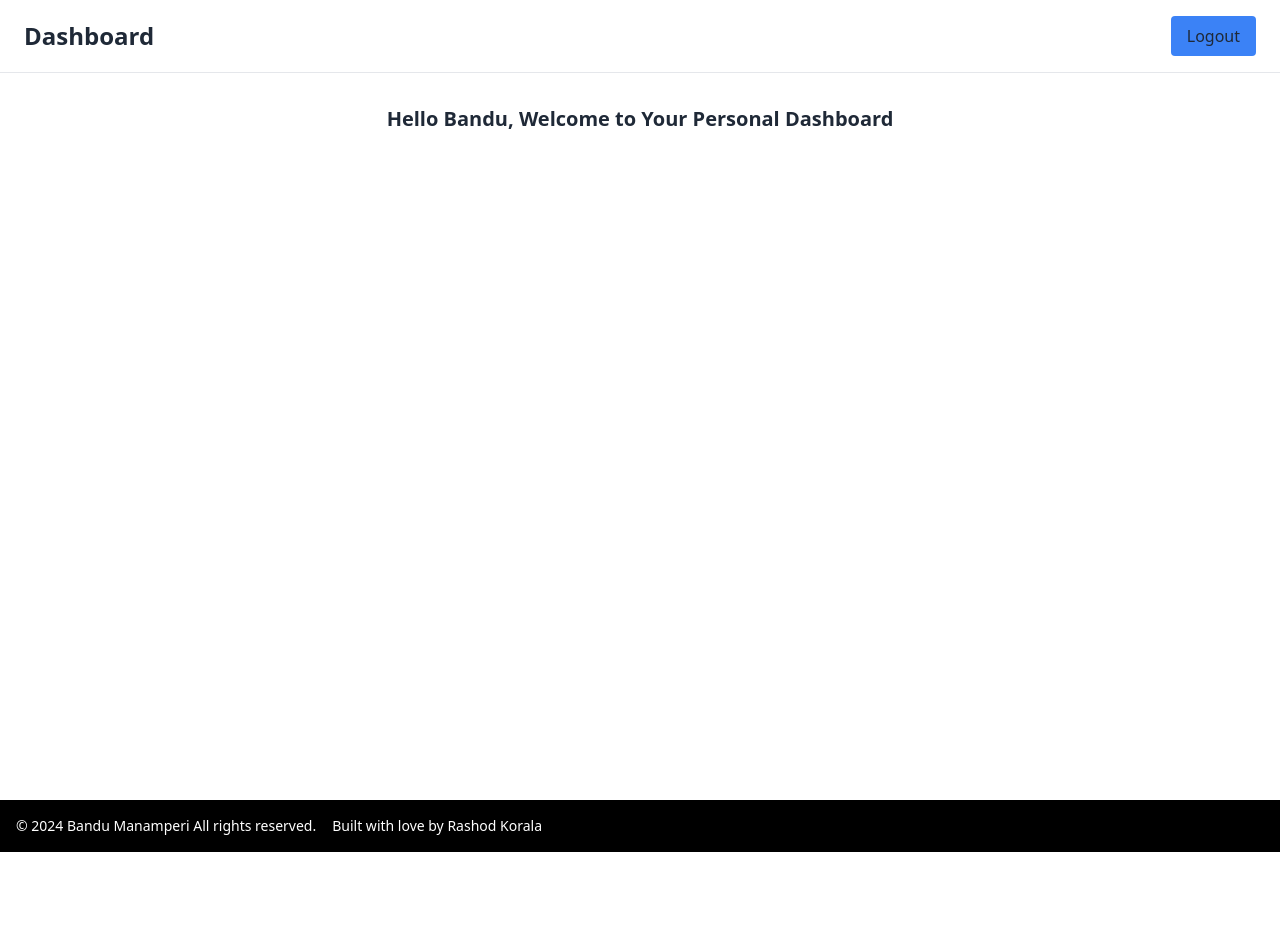
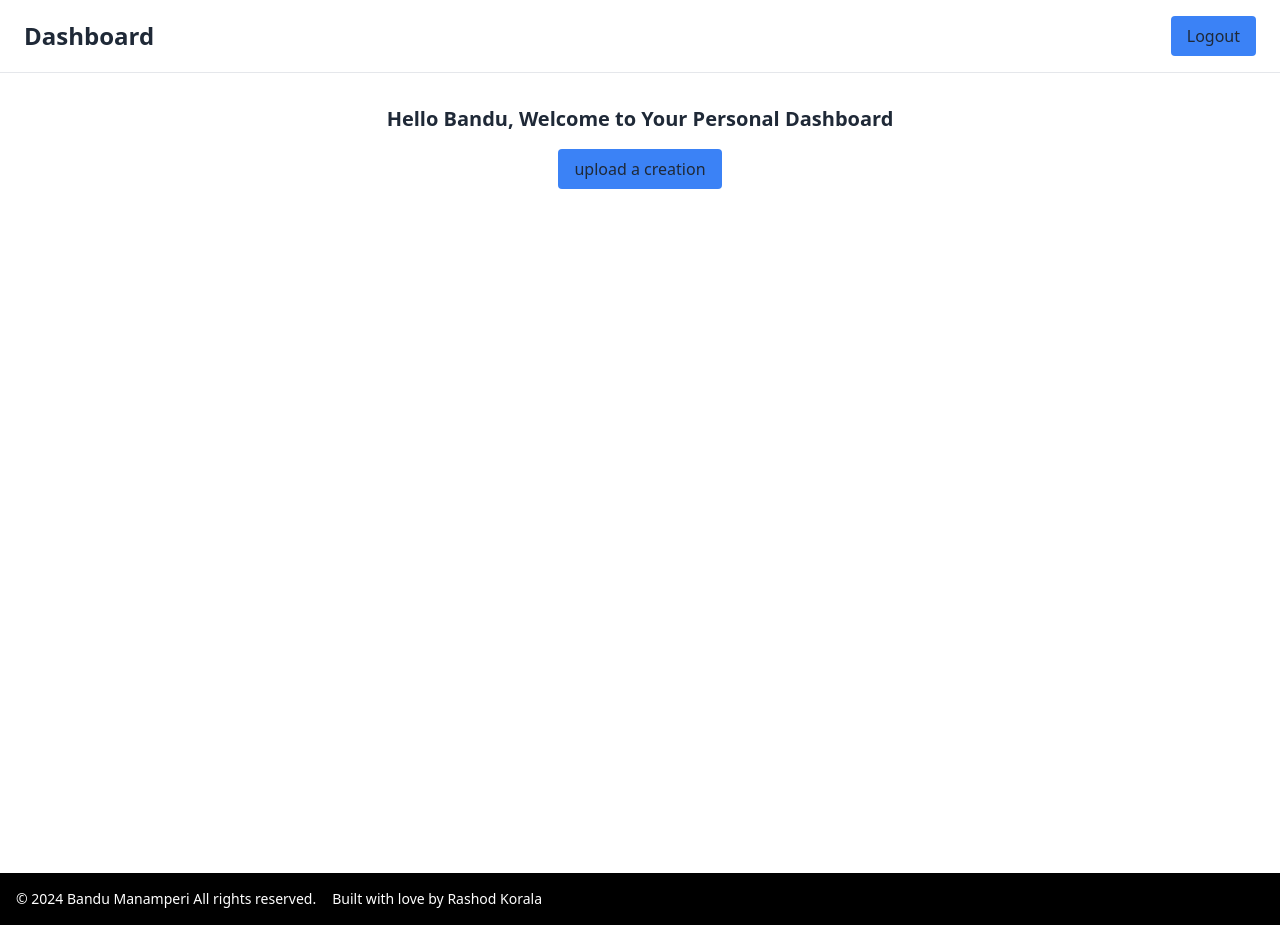
Before and after one commit to rashodkorala/bandumanamperi, a Next.js app: page / in a window 1280 px wide. Before the commit the page ends 852 px from the top, so only its background shows below. Built offline with nearby package versions, Linux system fonts and the light colour scheme; no server answers; sample sign-in values are in the browser's storage.

Commit message:
Add NavBar and show/hide logic based on router.pathname

```diff
--- a/pages/_app.tsx
+++ b/pages/_app.tsx
@@ -1,5 +1,6 @@
 // _app.tsx
 import Footer from '../src/Components/Footer';
+import NavBar from '../src/Components/NavBar';
 import { ThemeProvider } from '../src/Components/ThemeContext';
 import '../styles/globals.css';
 import { AppProps } from 'next/app';
@@ -8,8 +9,10 @@ import { useRouter } from 'next/router';
 function MyApp({ Component, pageProps }: AppProps) {
   const router = useRouter();
   const showFooter = router.pathname !== '/login';
+  const showNavBar = router.pathname !== '/login';
   return (
     <ThemeProvider>
+      {showNavBar && <NavBar />}
       <Component {...pageProps} />
       {showFooter && <Footer />}
     </ThemeProvider>
--- /dev/null
+++ b/pages/upload.tsx
@@ -0,0 +1,7 @@
+export default function Upload() {
+    return (
+        <div>
+        <h1>Upload</h1>
+        </div>
+    )
+    }
--- a/src/Components/DashBoardMain.tsx
+++ b/src/Components/DashBoardMain.tsx
@@ -1,50 +1,45 @@
+import React, { useEffect, useState } from 'react';
 import { getAuth, onAuthStateChanged, signOut } from 'firebase/auth';
 import { useRouter } from 'next/router';
-import React, { useEffect } from 'react';
-import {auth} from '../../utils/firebase-config';
+import { auth } from '../../utils/firebase-config';
 import Image from 'next/image';
-
 
 const DashboardMain: React.FC = () => {
     const router = useRouter();
 
+
+    const [showPopup, setShowPopup] = useState(false); // State to manage popup visibility
+
     useEffect(() => {
-        // Check the user's authentication status
         const unsubscribe = onAuthStateChanged(auth, (user) => {
             if (!user) {
-                // If the user is not logged in, redirect to the login page
                 router.push('/login');
             }
         });
 
-        // Clean up the subscription
         return () => unsubscribe();
     }, [router]);
 
-    const handleLogout = async () => {
-        try {
-            await signOut(auth);
-            // Redirect the user to the login page
-            router.push('/');
-        } catch (error) {
-            console.error('Error signing out:', error);
-        }
+    const handleCategoryClick = () => {
+        setShowPopup(true); // Show the popup when a category button is clicked
+    };
+
+    const handleClosePopup = () => {
+        setShowPopup(false); // Hide the popup when the close button is clicked
     };
 
     return (
         <div className="min-h-screen">
-            <div className="flex justify-between items-center py-4 px-6 border-b border-gray-200 dark:border-gray-900">
-                <h1 className="text-2xl font-semibold">Dashboard</h1>
-                <button
-                    className="bg-blue-500 py-2 px-4 rounded hover:bg-blue-600 focus:outline-none"
-                    onClick={handleLogout}
-                >
-                    Logout
-                </button>
+
+            <div className="container mx-auto py-8 px-4 gap-4">
+                <h2 className="text-xl font-semibold mb-4 text-center">Hello Bandu, Welcome to Your Personal Dashboard</h2>
+                <div className='flex items-center justify-evenly'>
+                    <button className="bg-blue-500 py-2 px-4 rounded hover:bg-blue-600 focus:outline-none" onClick={handleCategoryClick}>
+                        upload a creation
+                    </button>
+                </div>
             </div>
-            <div className="container mx-auto py-8 px-4">
-                <h2 className="text-xl font-semibold mb-4 text-center">Hello Bandu, Welcome to Your Personal Dashboard</h2>
-            </div>
+
         </div>
     );
 };
--- /dev/null
+++ b/src/Components/NavBar.tsx
@@ -0,0 +1,31 @@
+import { signOut } from 'firebase/auth';
+import router from 'next/router';
+import React from 'react'
+import { auth } from './../../utils/firebase-config';
+
+type Props = {}
+
+const NavBar = (props: Props) => {
+
+    const handleLogout = async () => {
+        try {
+            await signOut(auth);
+            router.push('/');
+        } catch (error) {
+            console.error('Error signing out:', error);
+        }
+    };
+  return (
+    <div className="flex justify-between items-center py-4 px-6 border-b border-gray-200 dark:border-gray-900">
+                <h1 className="text-2xl font-semibold">Dashboard</h1>
+                <button
+                    className="bg-blue-500 py-2 px-4 rounded hover:bg-blue-600 focus:outline-none"
+                    onClick={handleLogout}
+                >
+                    Logout
+                </button>
+            </div>
+  )
+}
+
+export default NavBar
```
Also changed, not shown: 1 other file (tests, documents, lock files or other folders).
